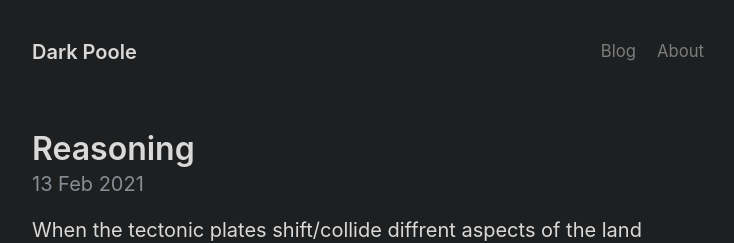
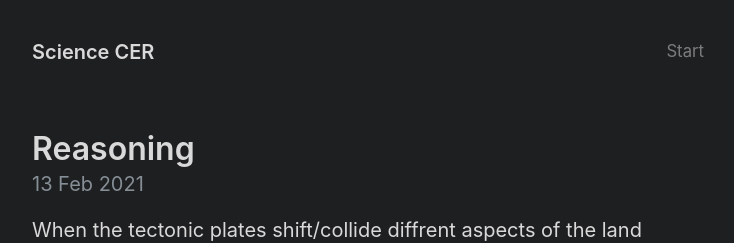
Before and after one commit to VincentTro/Science-CER, a Jekyll site: the page built from index.html, in a window 1280 px wide. Shown: the top 243 px of the page, without its empty margins (272-1006 px from the left). Built offline with Jekyll 4.4.1, drawn with Linux system fonts in a browser that asks for light colours; the list of posts is cut into pages by our own code.

Commit message:
UpdateConfig

```diff
--- a/_config.yml
+++ b/_config.yml
@@ -1,9 +1,11 @@
 # Setup
-title: Dark Poole
-url: https://getpoole.com
+title: Science CER
+url: https://vincenttro.github.io
 paginate: 1
-baseurl: ""
+paginate_path: "/Science-CER/page:num/"
+baseurl: "/Science-CER"
 permalink: pretty
+starturl: /Science-CER/Science-CER/page3/
 
 # Gems
 plugins:
@@ -41,8 +43,5 @@ version: 3.0.0
 
 # Navbar page list
 nav:
-  - title: Blog
-    url: /archive
-
-  - title: About
-    url: /about
+  - title: Start
+    url: /Science-CER/Science-CER/page3/
```
